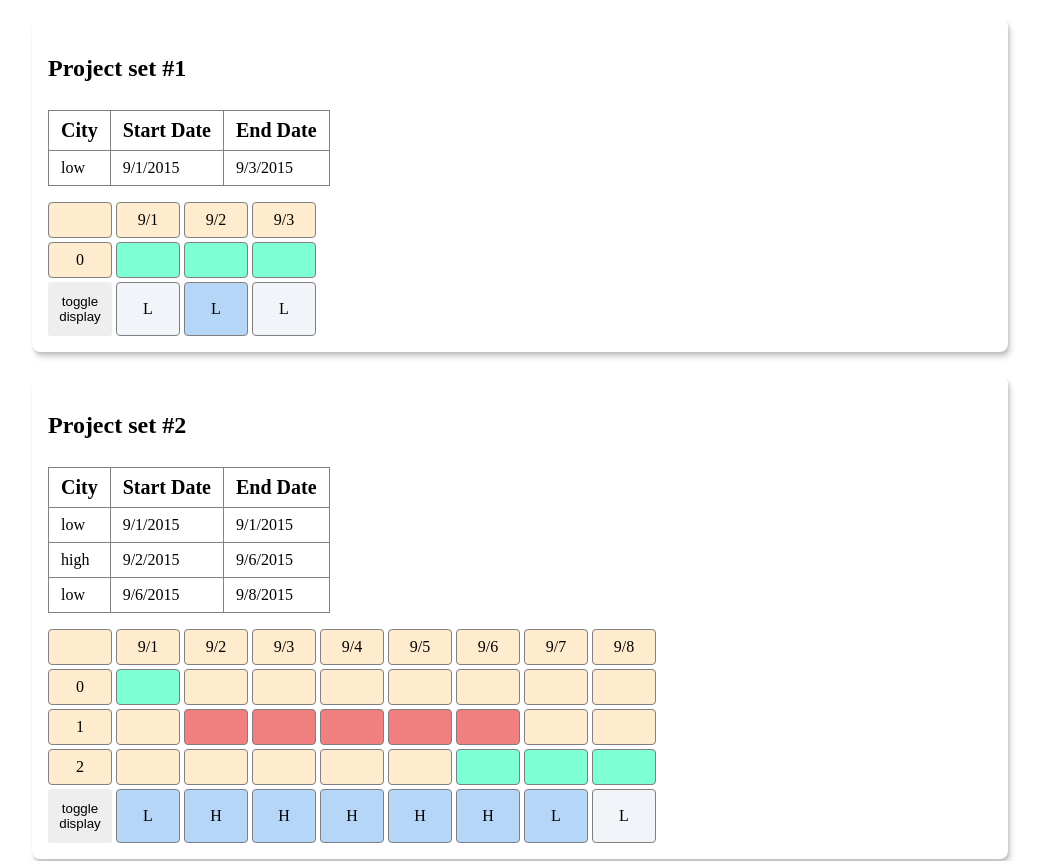
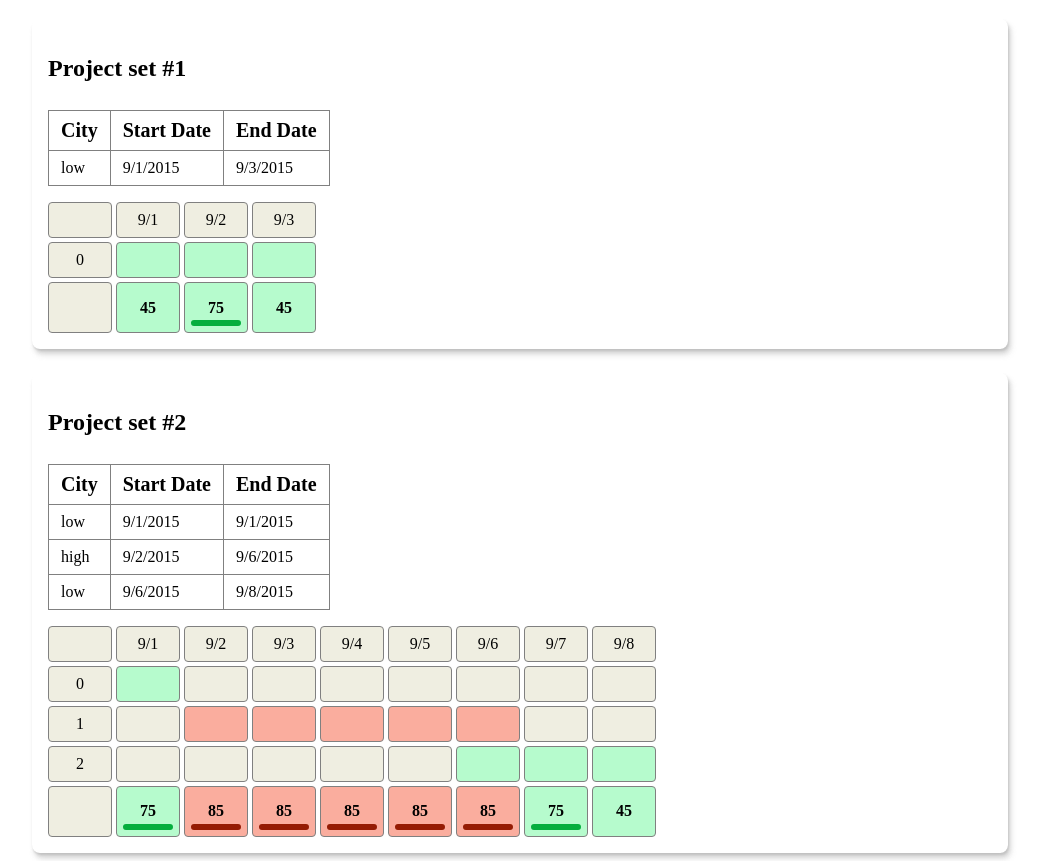
Before and after one commit to neongloom/simplethread-assessment, a website built with Vite: page index.html in a window 1280 px wide. Shown: the part 111-972 px from the top of the page, without its empty margins (120-1163 px from the left). Built offline with nearby package versions, Linux system fonts and the light colour scheme.

Commit message:
edit table styles

```diff
--- a/main.js
+++ b/main.js
@@ -147,9 +147,9 @@ const renderData = function() {
       let dayStatus = isTravelDay ? "travel" : "full";
       dayStatus = reimbursement === 0 ? "free" : dayStatus;
 
-      return `${html}<div data-status="${dayStatus}" data-rate="${rate[0] ?? ''}" data-cost="${reimbursement}"></div>`
+      return `${html}<div data-status="${dayStatus}" data-rate="${rate[0] ?? ''}" data-cost="${reimbursement}"><span>${reimbursement}</span><span></span></div>`
 
-    }, '<button onclick="toggleCellDisplay()" type="button">toggle display</button>')
+    }, '<div></div>')
     timelinecalculation.innerHTML = timelinecalculationHTML;
     timeline.appendChild(timelinecalculation);
     parentContainer.appendChild(timeline);
--- a/style.css
+++ b/style.css
@@ -1,12 +1,16 @@
 *,
-*:before,
-*:after {
+*::before,
+*::after {
   box-sizing: border-box;
 }
+
 :root {
   --border-radius-s0: .5em;
   --border-radius-s-1: .25em;
-
+  --color-high: hsl(10 90% 80%);
+  --color-high-dark: hsl(10 95% 30%);
+  --color-low: hsl(140 90% 85%);
+  --color-low-dark: hsl(140 95% 35%);
 }
 
 main {
@@ -66,33 +70,56 @@ main {
   place-content: center;
   padding: .5rem 0.25rem;
   gap: 2px;
-  background-color: blanchedalmond;
+  background-color: hsl(56, 32%, 91%);
   border: 1px solid grey;
   border-radius: var(--border-radius-s-1);
 }
 .timeline [data-cost="low"] .isActive {
-  background-color: aquamarine;
+  background-color: var(--color-low);
 }
 .timeline [data-cost="high"] .isActive {
-  background-color: lightcoral;
+  background-color: var(--color-high);
 }
 
 .timeline__calculation div {
   text-transform: uppercase;
   position: relative;
+  font-weight: 600;
 }
-.timeline__calculation div:before {
-  content: attr(data-rate);
+.timeline__calculation [data-rate="h"] {
+  background-color: var(--color-high);
 }
-.timeline__calculation div.show-cost:before {
-  content: attr(data-cost);
+.timeline__calculation [data-rate="l"] {
+  background-color: var(--color-low);
 }
-.timeline__calculation [data-status="travel"] {
-  background-color:hsl(210 40% 90% / 0.4)
+.timeline__calculation [data-rate="l"] :last-child {
+  background-color: var(--color-low);
+  border-color: var(--color-low);
 }
-.timeline__calculation [data-status="full"] {
-  background-color:hsl(210 80% 60% / 0.4)
+
+.timeline__calculation div :first-child {
+  margin: 1ex;
 }
+
+.timeline__calculation div :last-child {
+  position: absolute;
+}
+
+.timeline__calculation [data-status="full"] :last-child {
+  inset: auto 6px 6px;
+  border: 3px solid grey;
+  background-color: grey;
+  border-radius: 4px;
+}
+.timeline__calculation [data-rate="h"][data-status="full"] :last-child {
+  border-color: var(--color-high-dark);
+  background-color: var(--color-high-dark);
+}
+.timeline__calculation [data-rate="l"][data-status="full"] :last-child {
+  border-color: var(--color-low-dark);
+  background-color: var(--color-low-dark);
+}
+
 .timeline__calculation button {
   cursor: pointer;
   background-color: #eee;
```
